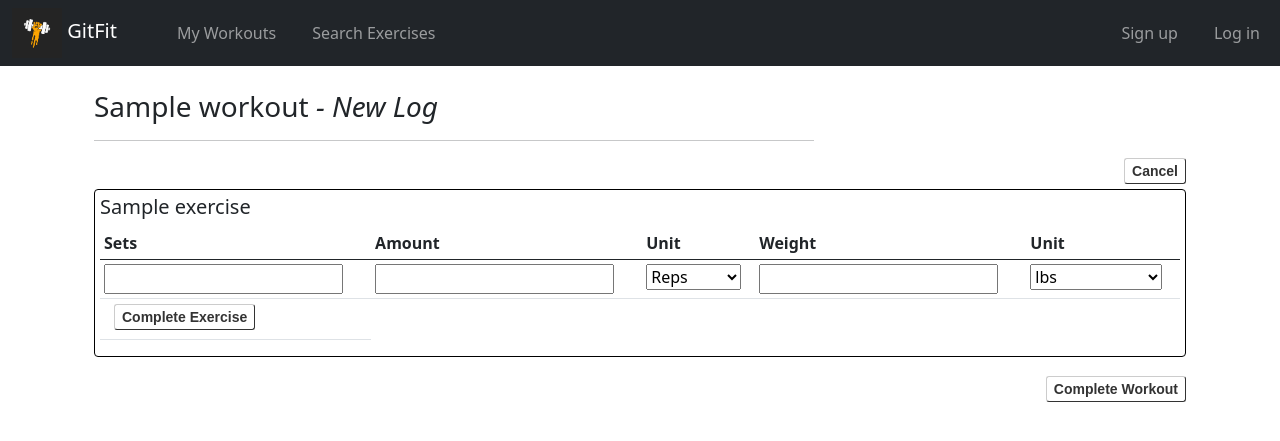
After one commit to vrbrag/Workout-Planner, a Flask app: template templates/test_track_workout.html in a window 1280 px wide. The commit adds this page. Shown: the top 441 px of the page. Run offline with Flask 2, Linux system fonts and the light colour scheme; tables that the repository leaves empty hold one stand-in row (values such as "Sample post"); the template is opened without the code that fills it: values that come from a table or form of the project are taken from there, most other values are stand-ins (such as "Sample title", 1, 10 or a date in 2020); some libraries are stand-ins or nearby versions.

Commit message:
attempt track workout-exercise

```diff
--- a/app.py
+++ b/app.py
@@ -27,7 +27,7 @@ toolbar = DebugToolbarExtension(app)
 connect_db(app)
 db.create_all()
 
-
+# FLASK_APP=app.py FLASK_DEBUG=1 TEMPLATES_AUTO_RELOAD=1 flask run
 
 
 # _________________________________________________
@@ -355,20 +355,35 @@ def track_workout(workout_id):
                 .all())
 
     form = TrackWorkoutForm()
-    if request.method == "POST" and form.validate_on_submit():
-        for exercise in exercises:    # <<<<<< need to iterate over exercise ids
-            print(exercise)
-            print(exercise.id)
-            track = TrackWorkoutForm(
-                sets = form.sets.data,
-                reps = form.reps.data,
-                unit_rep = form.unit_rep.data,
-                weight = form.weight.data,
-                unit_weight = form.unit_weight.data,
-                exercise_id = exercise.id      # <<<<<<
-            )
-            db.session.add(track)
-            db.session.commit()
-        return redirect('/')
+    # if request.method == "POST" and form.validate_on_submit():
+    #     for exercise in exercises:    # <<<<<< need to iterate over exercise ids
+    #         print(exercise)
+    #         print(exercise.id)
+    #         track = TrackWorkoutForm({
+    #             'sets' : form.sets.data,
+    #             'reps' : form.reps.data,
+    #             'unit_rep' : form.unit_rep.data,
+    #             'weight' : form.weight.data,
+    #             'unit_weight' : form.unit_weight.data,
+    #             'exercise_id' : exercise.id      # <<<<<<
+    #         })
+    #         db.session.add(track)
+    #         db.session.commit()
+    #     return redirect('/')
 
     return render_template ('track_workout.html', workout=workout, exercises=exercises, form=form)
+
+@app.route('/track/<int:exercise_id>/submit', methods=["POST"])
+def track_submit_exercise(exercise_id):
+
+    if request.method == "POST" and form.validate_on_submit():
+        track = TrackWorkoutForm({
+            'sets' : form.sets.data,
+            'reps' : form.reps.data,
+            'unit_rep' : form.unit_rep.data,
+            'weight' : form.weight.data,
+            'unit_weight' : form.unit_weight.data,
+            'exercise_id' : exercise_id      # <<<<<<
+        })
+        db.session.add(track)
+        db.session.commit()
--- a/forms.py
+++ b/forms.py
@@ -41,9 +41,11 @@ class CreateWorkoutForm(FlaskForm):
 class TrackWorkoutForm(FlaskForm):
    """Form to create workout"""
 
+   print('In trackworkout form')
    sets = IntegerField('Sets', validators=[DataRequired()])
-   reps = IntegerField('Reps', validators=[Optional()])
+   reps = IntegerField('Amount', validators=[Optional()])
    unit_rep = SelectField('Unit', choices=['Reps', 'Max Reps', 'Til Failure', 'Miles', 'Minutes', 'Seconds'])
    weight = IntegerField('Weight', validators=[Optional()])
    unit_weight = SelectField('Unit', choices=['lbs', 'bodyweight', 'miles per hour'])
    notes = TextAreaField('Notes', validators=[Optional()])
+   submit = SubmitField('Complete Exercise')
--- a/static/app.js
+++ b/static/app.js
@@ -45,3 +45,22 @@ async function saveExercise() {
 // _____________________________________________________
 //
 // _____________________________________________________
+
+$('.submit-track-exercise').click(function () {
+   const id = $(this).data('id')
+   // alert(`you clicked: ${id}`)
+})
+
+async function SubForm(e) {
+   e.preventDefault();
+   var url = $(this).closest('form').attr('action'),
+      data = $(this).closest('form').serialize();
+   $.ajax({
+      url: url,
+      type: 'post',
+      data: data,
+      success: function () {
+         // Whatever you want to do after the form is successfully submitted
+      }
+   });
+}
--- /dev/null
+++ b/templates/test_track_workout.html
@@ -0,0 +1,92 @@
+{% extends 'base.html' %}
+{% block content %}
+
+
+<div id="main">
+   <div class="container pt-4">
+      <div class="row">
+         <div class="col-sm-8">
+            <h3 class="page-header" id="page-title">{{workout.name}} <i class="new-log-title"> - New Log </i></h3>
+            <hr>
+         </div>
+         <div class="page-navigation">
+            <a id="page-navigation-btn" onclick="history.back()">Cancel</a>
+         </div>
+      </div>
+
+
+
+      {% for exercise in exercises %}
+      <form method="POST">
+         <div class="row">
+            <div class="main-content" id="col-sm-12">
+               <div class="card-deck" id="deck-exercises">
+                  <div class="card" id="card-exercises">
+                     <div class="card-body">
+                        <div class="card-text">
+                           <h5>{{exercise.name}}</h5>
+                           <table class="table table-sm">
+                              <thead>
+                                 <th>
+                                    {{ form.sets.label}}
+                                 </th>
+                                 <th>
+                                    {{ form.reps.label}}
+                                 </th>
+                                 <th>
+                                    {{ form.unit_rep.label}}
+                                 </th>
+                                 <th>
+                                    {{ form.weight.label}}
+                                 </th>
+                                 <th>
+                                    {{ form.unit_weight.label}}
+                                 </th>
+                              </thead>
+                              <tbody class="exercise-card">
+                                 <!-- <tr>
+                                    <td>
+                                       <h5>{{exercise.name}}</h5>
+                                    </td>
+                                 </tr> -->
+                                 <tr>
+                                    <td>
+                                       {{form.sets(class="form-input") }}
+                                    </td>
+                                    <td>
+                                       {{form.reps(class="form-input") }}
+                                    </td>
+                                    <td>
+                                       {{ form.unit_rep }}
+                                    </td>
+                                    <td>
+                                       {{form.weight(class="form-input") }}
+                                    </td>
+                                    <td>
+                                       {{form.unit_weight(class="form-input") }}
+                                    </td>
+                                 </tr>
+                                 <tr>
+                                    <td><button class="submit-track-exercise" id="page-navigation-btn"
+                                          data-id="{{exercise.id}}">Complete
+                                          Exercise</button>
+                                    </td>
+
+                                 </tr>
+                              </tbody>
+                           </table>
+                        </div>
+                     </div>
+                  </div>
+               </div>
+            </div>
+         </div>
+      </form>
+      {% endfor %}
+      <div class="page-navigation">
+         <a href="/" id="page-navigation-btn">Complete Workout</a>
+      </div>
+
+   </div>
+</div>
+{% endblock %}
--- a/templates/track_workout.html
+++ b/templates/track_workout.html
@@ -31,7 +31,8 @@
                                     </td>
                                  </tr>
                                  <tr>
-                                    <td data-exercise-id="{{exercise.id}}">{% include "_form.html" %}</td>
+                                    <td class="submit-track-exercise" data-exercise-id="{{exercise.id}}">{% include
+                                       "_form.html" %}</td>
                                  </tr>
                            </table>
                         </div>
--- a/templates/workout/show.html
+++ b/templates/workout/show.html
@@ -16,7 +16,7 @@
             <a id="page-navigation-btn" href="/">My Workouts</a>
          </div>
       </div>
-
+      {{ids}}
       {% for result in data %}
       <div class="row">
          <div class="main-content" id="col-sm-12">
```
